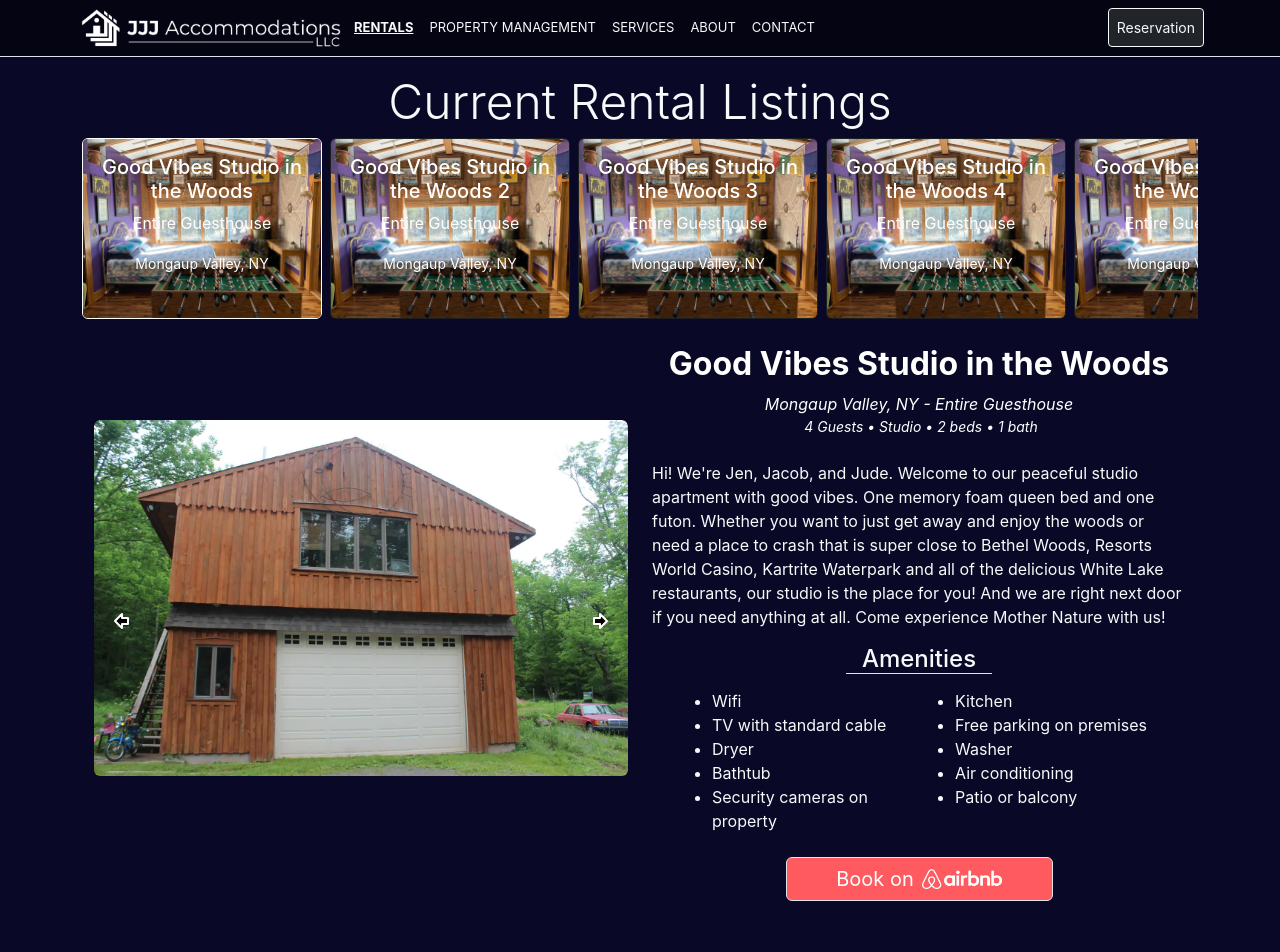
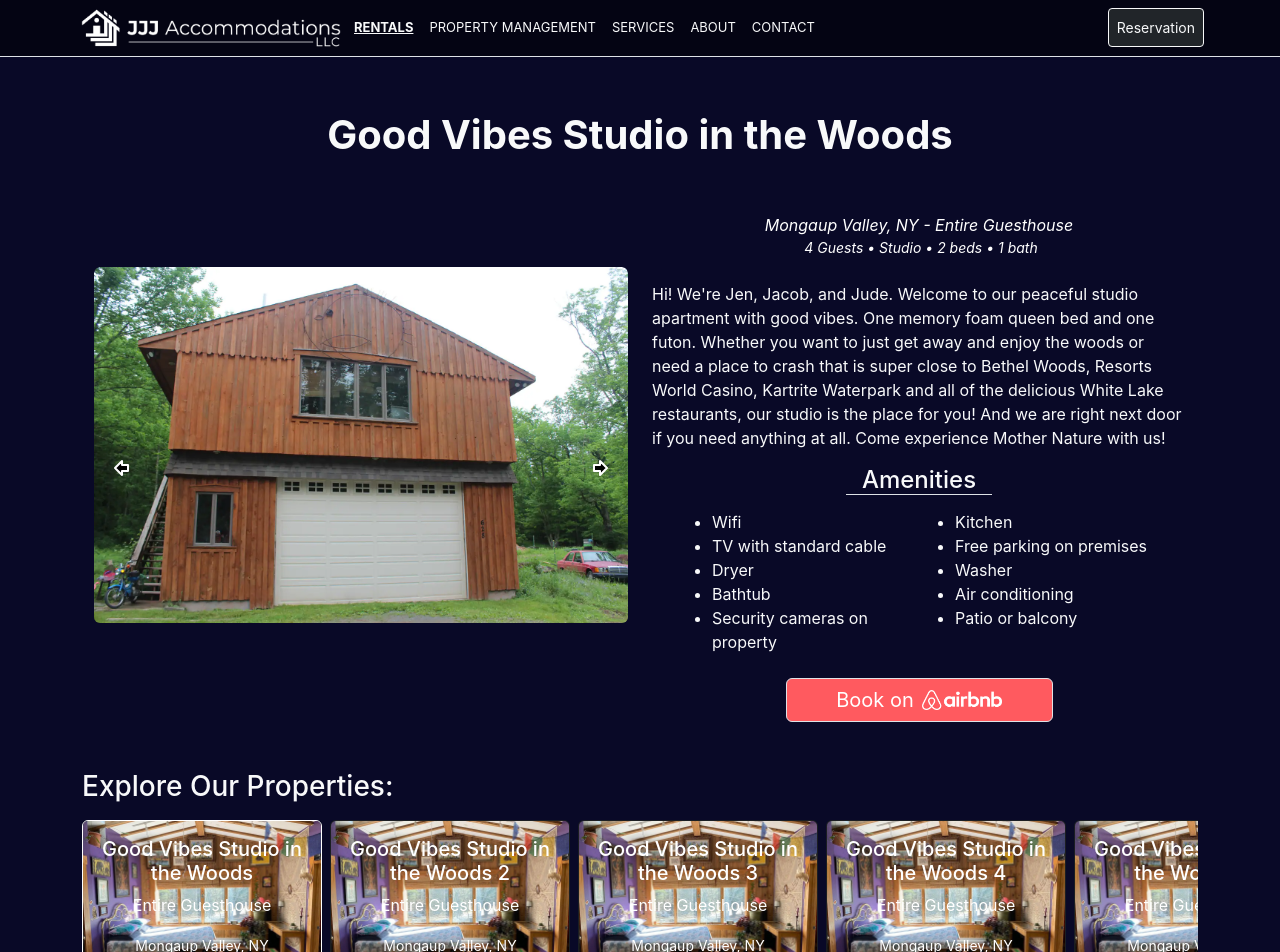
Before and after one commit to Jon-Grabowski/jjj-accommodations, a React (Create React App) app: page /rentals in a window 1280 px wide. Shown: the top 952 px of the page. Built offline with nearby package versions, Linux system fonts and the light colour scheme.

Commit message:
New draft of Rental page

```diff
--- a/src/App.css
+++ b/src/App.css
@@ -6,6 +6,7 @@
 ::-webkit-scrollbar {
   margin-top:2rem;
   height: 8px;
+  width: 10px;
 }
 
 ::-webkit-scrollbar-track {
--- a/src/components/Rentals/FeatureRentalInfo.js
+++ b/src/components/Rentals/FeatureRentalInfo.js
@@ -20,7 +20,6 @@ function FeatureRentalInfo({rental}) {
     return (
         <div className='col-md-6 d-flex flex-column' style={{height:'100%'}}>
             <div className="mb-4 text-white">
-                <p className='fs-2 fw-bold mb-1'>{name}</p>
                 <p className='fst-italic mb-0'>{location} - {type}</p>
                 <div className='d-flex justify-content-center' style={{fontSize: '14px'}}>
                     {detailsList}
--- a/src/components/Rentals/Rentals.js
+++ b/src/components/Rentals/Rentals.js
@@ -15,6 +15,7 @@ function Rentals() {
 
     function handleClick(index){
         setFeatureRental(rentalProperties[index])
+        window.scrollTo(0, 0);
     }
 
     const rentalCards = rentalProperties.map((rental, index) => {
@@ -28,14 +29,17 @@ function Rentals() {
 
     return (
         <div className='mt-3 container-lg'>
-            <h1 className='display-5'>Current Rental Listings</h1>
-
-            <div id='rental-cards-wrapper'className='w-full d-flex gap-2 overflow-auto mb-3'>
-                {rentalCards}
-            </div>
+            <p className='fs-1 fw-bold my-5'>{featureRental.name}</p>
 
             <div className='row align-items-center'>
                 <FeaturedRental rental={featureRental} />
+            </div>
+
+            <div>
+                <h3 className='text-start mt-5'>Explore Our Properties:</h3>
+                <div id='rental-cards-wrapper'className='w-full d-flex gap-2 overflow-auto my-3'>
+                    {rentalCards}
+                </div>
             </div>
 
             <div className='d-flex justify-content-center gap-3'>
```
